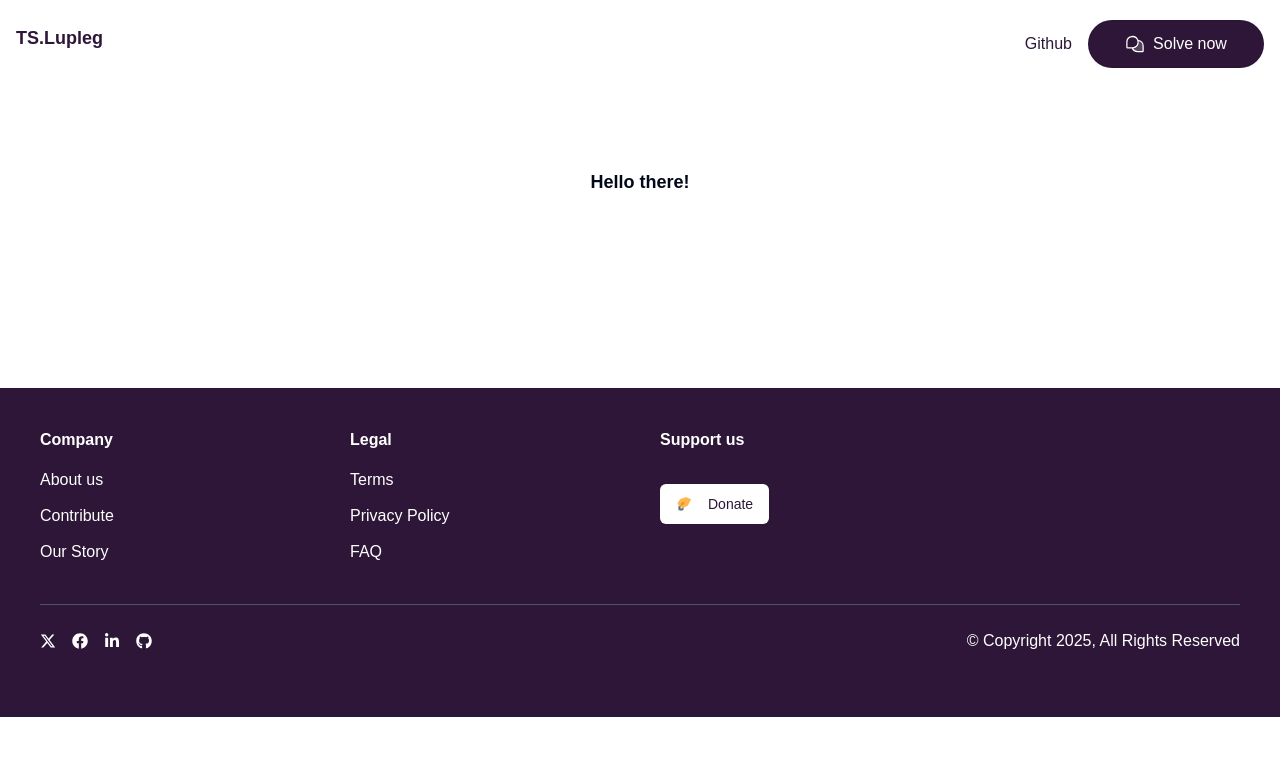
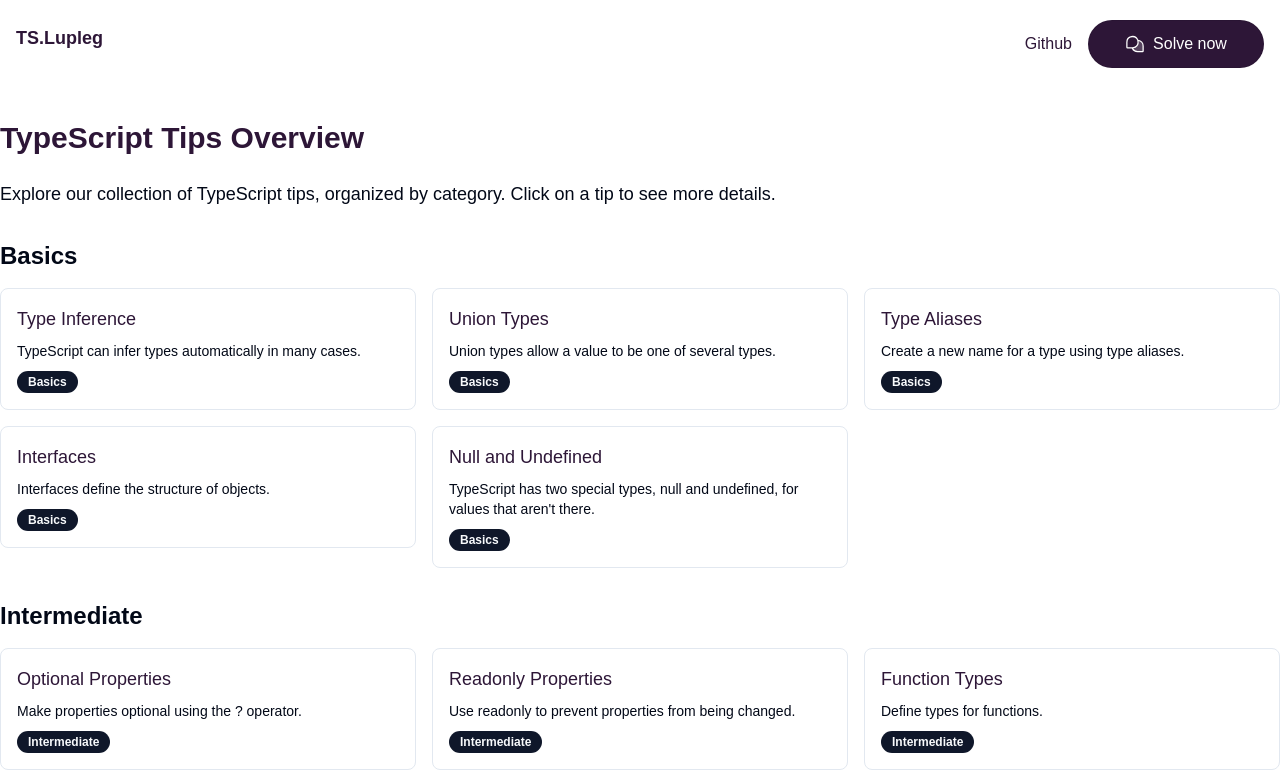
Before and after one commit to marksikaundi/TS-Lupleg, a Next.js app: page /tips in a window 1280 px wide. Shown: the top 784 px of the page. Built offline with nearby package versions, Linux system fonts and the light colour scheme.

Commit message:
CORE: Refactor TipsPage component to organize TypeScript tips by category and enhance layout

```diff
--- a/app/tips/page.tsx
+++ b/app/tips/page.tsx
@@ -1,7 +1,45 @@
-export default function Tip() {
+import Link from "next/link";
+import { typescriptTips } from "@/data/typescript-tips";
+import { Badge } from "@/components/ui/badge";
+
+export default function TipsPage() {
+  // Group tips by category
+  const tipsByCategory = typescriptTips.reduce((acc, tip) => {
+    if (!acc[tip.category]) {
+      acc[tip.category] = [];
+    }
+    acc[tip.category].push(tip);
+    return acc;
+  }, {} as Record<string, typeof typescriptTips>);
+
   return (
-    <div className="container mx-auto py-20">
-      <h2 className="text-center font-bold text-lg ">Hello there!</h2>
+    <div className="container mx-auto py-8">
+      <h1 className="text-3xl font-bold mb-6 text-[#2D1637] ">
+        TypeScript Tips Overview
+      </h1>
+      <p className="mb-8 text-lg">
+        Explore our collection of TypeScript tips, organized by category. Click
+        on a tip to see more details.
+      </p>
+
+      {Object.entries(tipsByCategory).map(([category, tips]) => (
+        <div key={category} className="mb-8">
+          <h2 className="text-2xl font-semibold mb-4">{category}</h2>
+          <div className="grid gap-4 md:grid-cols-2 lg:grid-cols-3">
+            {tips.map((tip) => (
+              <Link href={`/docs#${tip.id}`} key={tip.id} className="block">
+                <div className="border rounded-lg p-4 hover:shadow-md transition-shadow">
+                  <h3 className="text-lg font-medium mb-2 text-[#2D1637] ">
+                    {tip.title}
+                  </h3>
+                  <p className="text-sm  mb-2">{tip.description}</p>
+                  <Badge>{category}</Badge>
+                </div>
+              </Link>
+            ))}
+          </div>
+        </div>
+      ))}
     </div>
   );
 }
```
